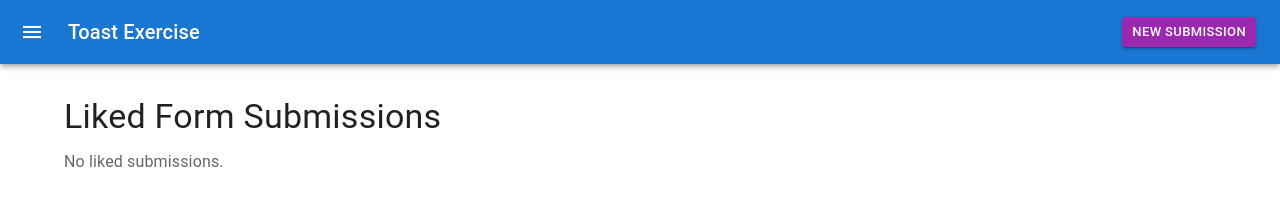
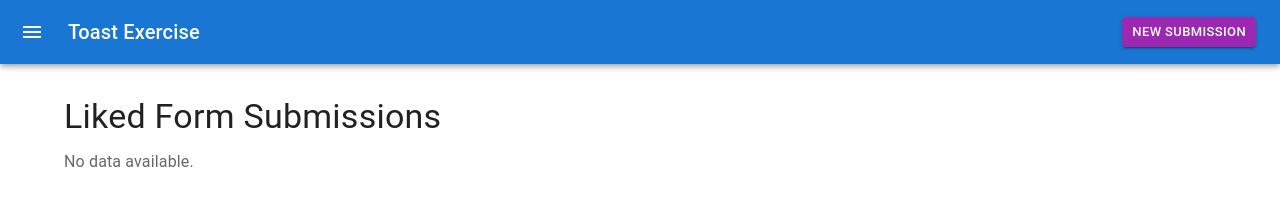
Before and after one commit to mahsanfarooq/frontend-interview-exercise-main, a React (Create React App) app: page / in a window 1280 px wide. Shown: the top 224 px of the page. Built offline with nearby package versions, Linux system fonts and the light colour scheme; what chance would draw is missing.

Commit message:
Made HOC's of Loading and Error State

```diff
--- a/src/Content.js
+++ b/src/Content.js
@@ -1,35 +1,35 @@
 import React, { useEffect, useState } from "react";
-import {
-  Box,
-  Typography,
-  Avatar,
-  Skeleton,
-  Fade,
-  Paper,
-  Stack,
-} from "@mui/material";
+import { Box, Typography } from "@mui/material";
 import { useSnackbar } from "./components/Context/SnackbarContext";
 import { fetchLikedFormSubmissions, onMessage } from "./service/mockServer";
+import withLoadingAndError from "./components/Hoc/withLoadingAndError";
+import { LikedSubmissionsList } from "./components/Lists/LikedSubmissionsList";
+
+
+const EnhancedLikedList = withLoadingAndError(LikedSubmissionsList);
 
 export default function Content() {
   const { showMessage, likedLoader } = useSnackbar();
 
   const [likedList, setLikedList] = useState([]);
   const [loader, setLoader] = useState(false);
+  const [loadError, setLoadError] = useState(null);
 
   const loadLiked = async () => {
+    setLoader(true);
+    setLoadError(null);
     try {
       const submissions = await fetchLikedFormSubmissions();
       setLikedList(submissions.formSubmissions || []);
     } catch (e) {
       console.error("Failed to fetch liked submissions", e);
+      setLoadError("Failed to load liked submissions. Please try again.");
     } finally {
       setLoader(false);
     }
   };
 
   useEffect(() => {
-    setLoader(true);
     loadLiked();
   }, [likedLoader]);
 
@@ -41,7 +41,7 @@ export default function Content() {
         formSubmission
       );
     });
-  }, []);
+  }, [showMessage]);
 
   return (
     <Box sx={{ mt: 4 }}>
@@ -49,58 +49,12 @@ export default function Content() {
         Liked Form Submissions
       </Typography>
 
-      {loader || likedLoader ? (
-        Array.from({ length: 3 }).map((item, i) => (
-          <Skeleton
-            key={i}
-            variant="rectangular"
-            animation="wave"
-            height={72}
-            sx={{ borderRadius: 2, mb: 2 }}
-          />
-        ))
-      ) : likedList?.length === 0 ? (
-        <Typography color="text.secondary">No liked submissions.</Typography>
-      ) : (
-        likedList?.map((submission) => {
-          const { firstName, lastName, email } = submission.data;
-          const initials = `${firstName[0]}${lastName[0]}`.toUpperCase();
-
-          return (
-            <Fade in timeout={500} key={submission.id}>
-              <Paper
-                elevation={3}
-                sx={{
-                  display: "flex",
-                  cursor: "pointer",
-                  alignItems: "center",
-                  gap: 2,
-                  p: 2,
-                  mb: 2,
-                  borderRadius: 2,
-                  transition: "all 0.3s ease",
-                  backgroundColor: "background.paper",
-                  "&:hover": {
-                    backgroundColor: "#f5f5f5",
-                    transform: "scale(1.02)",
-                    boxShadow: 6,
-                  },
-                }}
-              >
-                <Avatar>{initials}</Avatar>
-                <Stack>
-                  <Typography fontWeight="bold">
-                    {firstName} {lastName}
-                  </Typography>
-                  <Typography variant="body2" color="text.secondary">
-                    {email}
-                  </Typography>
-                </Stack>
-              </Paper>
-            </Fade>
-          );
-        })
-      )}
+      <EnhancedLikedList
+        isLoading={loader || likedLoader}
+        error={loadError}
+        onRetry={loadLiked}
+        data={likedList}
+      />
     </Box>
   );
 }
--- /dev/null
+++ b/src/components/Hoc/withLoadingAndError.js
@@ -0,0 +1,56 @@
+// components/withLoadingAndError.jsx
+import React from "react";
+import { Box, Skeleton, Alert, AlertTitle, Button, Typography } from "@mui/material";
+
+const withLoadingAndError = (WrappedComponent) => {
+  return function ({
+    isLoading,
+    error,
+    onRetry,
+    skeletonCount = 3,
+    data,
+    ...props
+  }) {
+    if (error) {
+      return (
+        <Alert severity="error" sx={{ mb: 3 }}>
+          <AlertTitle>Error</AlertTitle>
+          {error}
+          <Box mt={2}>
+            <Button variant="outlined" color="error" onClick={onRetry}>
+              Retry
+            </Button>
+          </Box>
+        </Alert>
+      );
+    }
+
+    if (isLoading) {
+      return (
+        <Box>
+          {Array.from({ length: skeletonCount }).map((_, i) => (
+            <Skeleton
+              key={i}
+              variant="rectangular"
+              animation="wave"
+              height={72}
+              sx={{ borderRadius: 2, mb: 2 }}
+            />
+          ))}
+        </Box>
+      );
+    }
+
+    if (!data || data.length === 0) {
+      return (
+        <Typography color="text.secondary">
+          No data available.
+        </Typography>
+      );
+    }
+
+    return <WrappedComponent data={data} {...props} />;
+  };
+};
+
+export default withLoadingAndError;
--- /dev/null
+++ b/src/components/Lists/LikedSubmissionsList.js
@@ -0,0 +1,42 @@
+
+import { Typography, Avatar, Paper, Stack, Fade } from "@mui/material";
+export const LikedSubmissionsList = ({ data }) => {
+  return data.map((submission) => {
+    const { firstName, lastName, email } = submission.data;
+    const initials = `${firstName[0]}${lastName[0]}`.toUpperCase();
+
+    return (
+      <Fade in timeout={500} key={submission.id}>
+        <Paper
+          elevation={3}
+          sx={{
+            display: "flex",
+            cursor: "pointer",
+            alignItems: "center",
+            gap: 2,
+            p: 2,
+            mb: 2,
+            borderRadius: 2,
+            transition: "all 0.3s ease",
+            backgroundColor: "background.paper",
+            "&:hover": {
+              backgroundColor: "#f5f5f5",
+              transform: "scale(1.02)",
+              boxShadow: 6,
+            },
+          }}
+        >
+          <Avatar>{initials}</Avatar>
+          <Stack>
+            <Typography fontWeight="bold">
+              {firstName} {lastName}
+            </Typography>
+            <Typography variant="body2" color="text.secondary">
+              {email}
+            </Typography>
+          </Stack>
+        </Paper>
+      </Fade>
+    );
+  });
+};
```
